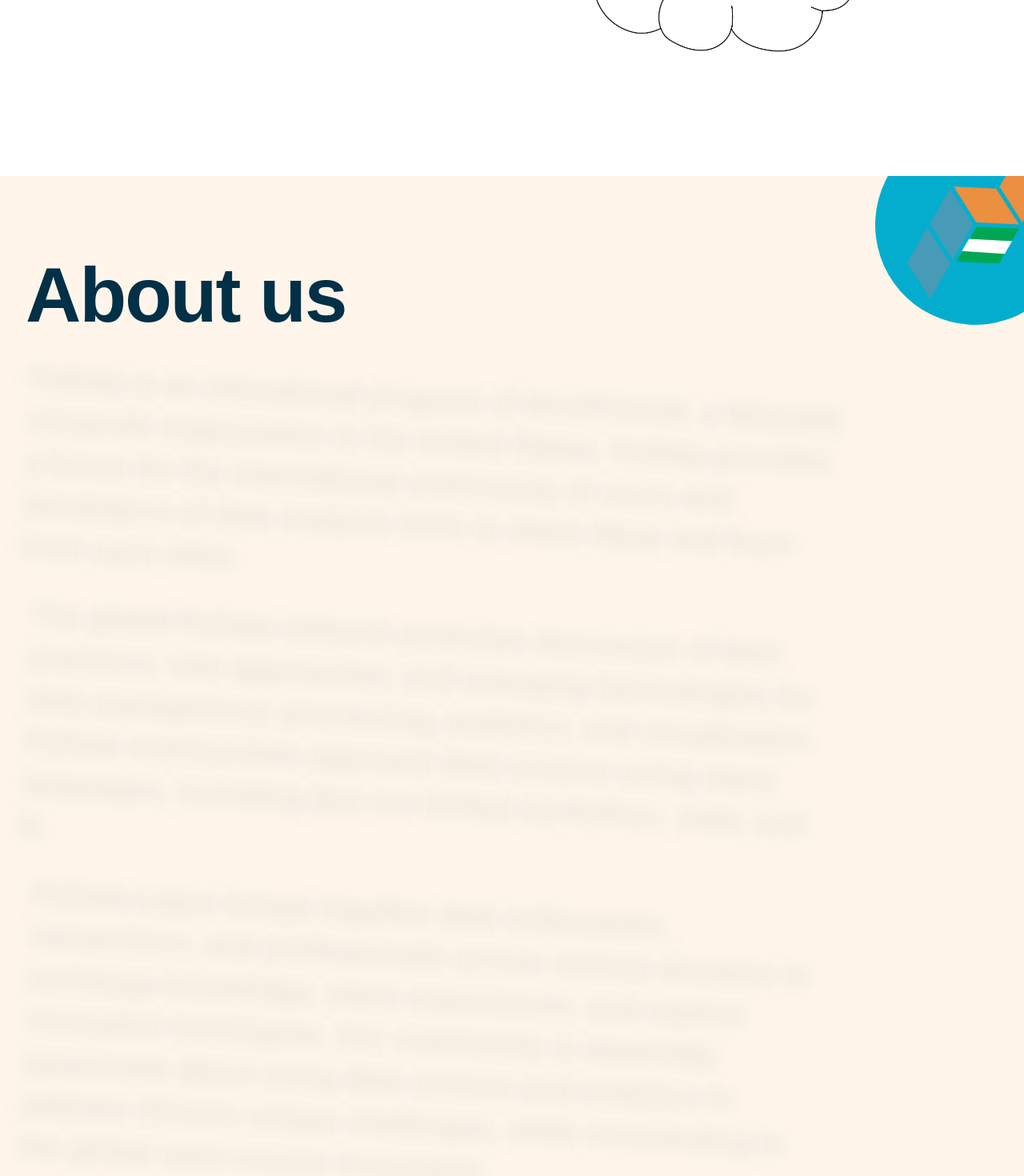
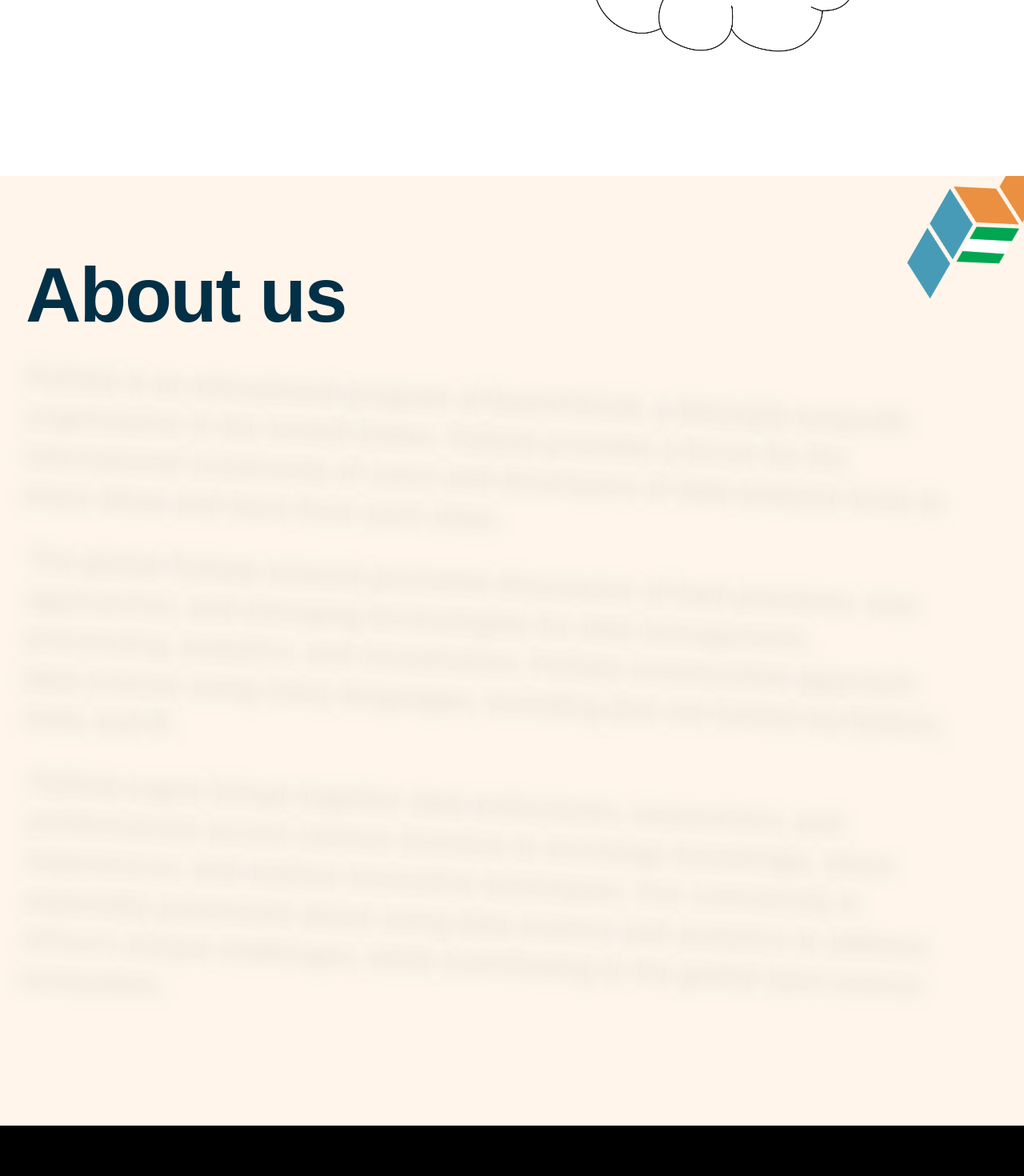
Before and after one commit to Nosa116/PyData-Lagos-WEB, a React (Vite) app: page / in a window 1280 px wide. Shown: the part 580-2050 px from the top of the page at 80% size. Built offline with nearby package versions, Linux system fonts and the light colour scheme; a web font is replaced by a local one.

Commit message:
UI update: transparent sticker, reduced font sizes, and increased paragraph width in About section

```diff
--- a/src/components/About.css
+++ b/src/components/About.css
@@ -33,15 +33,15 @@
 }
 
 .about-description {
-    max-width: calc(100% - 200px);
+    max-width: calc(100% - 50px);
     margin: 0;
-    font-size: clamp(1rem, 1.8vw, 1.2rem);
+    font-size: clamp(0.85rem, 1.6vw, 1.05rem);
     line-height: 1.5;
     font-weight: 500;
 }
 
 .scroll-reveal-text {
-    font-size: clamp(1.2rem, 3vw, 2.2rem);
+    font-size: clamp(1.05rem, 2.8vw, 2.05rem);
     line-height: 1.5;
     font-weight: 600;
     text-align: left;
@@ -54,7 +54,7 @@
     right: -4rem;
     width: 250px;
     height: 250px;
-    background-color: var(--color-accent);
+    background-color: transparent;
     border-radius: 50%;
     display: flex;
     align-items: center;
```
